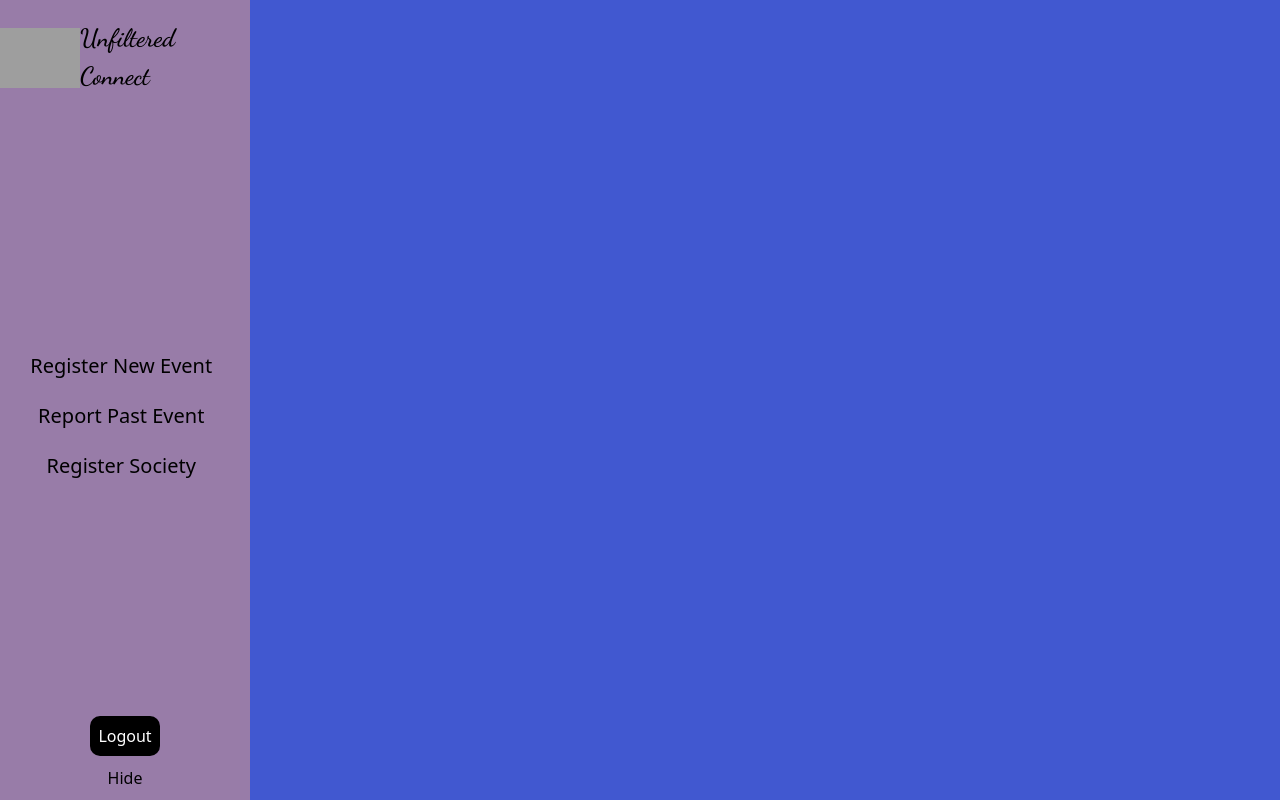
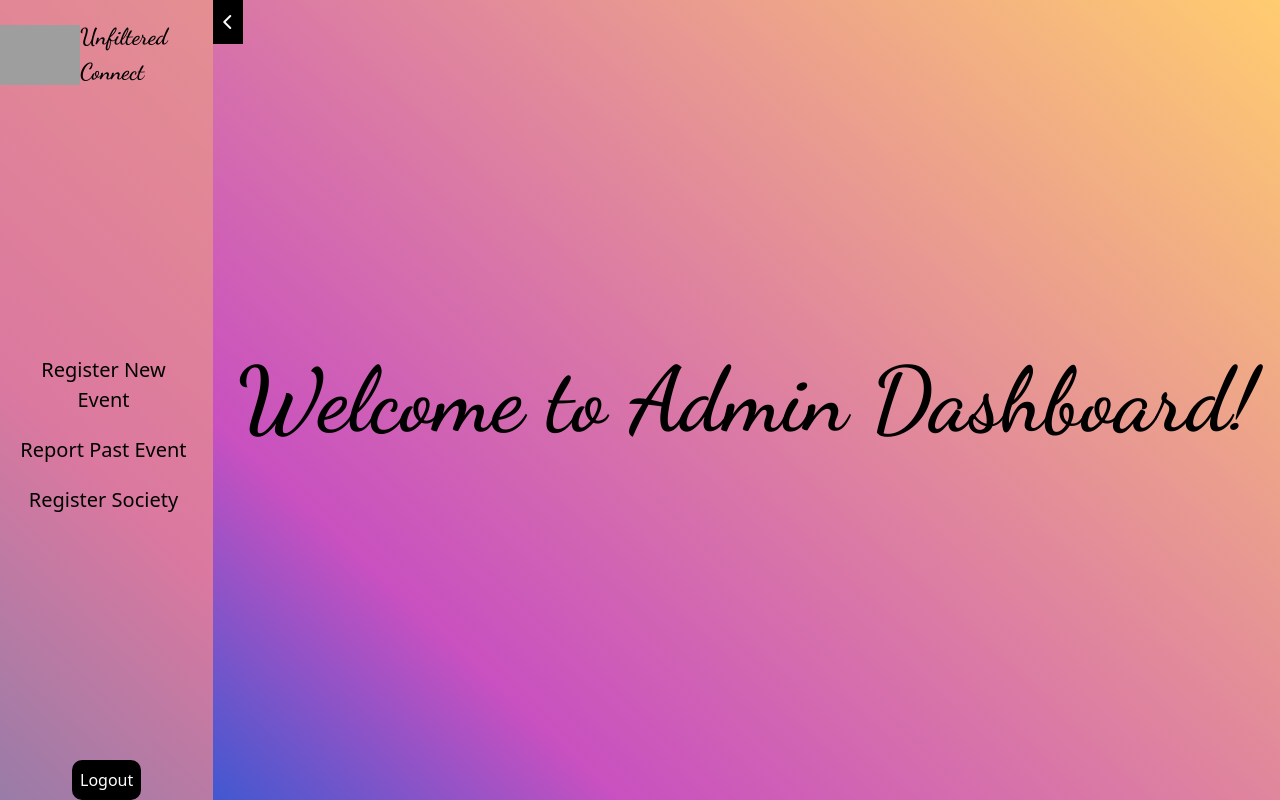
Before and after one commit to Rohan27s/Unfiltered-connect, a React (Vite) app: page /adminPanel in a window 1280 px wide. Built offline with nearby package versions, Linux system fonts and the light colour scheme; grey boxes are pictures that could not be loaded.

Commit message:
bug sorted

```diff
--- a/src/App.css
+++ b/src/App.css
@@ -784,9 +784,10 @@ article.nextSlide {
   display: flex;
   flex-direction: column;
   background-color: rgb(237 159 129 / 51%);
-  position: fixed;
+  position: sticky;
+  top: 0;
   left: 0;
-  width: 20vw;
+  width: 20%;
   justify-content: space-between;
   height: 100vh;
 }
@@ -802,10 +803,10 @@ article.nextSlide {
 }
 
 .admin-container {
-  position: absolute;
-  width: 80vw;
+  position: relative;
+  width: 100%;
   margin: auto;
-  right: 0;
+  /* right: 0; */
   background-color: #4158D0;
   background-image: linear-gradient(43deg, #4158D0 0%, #C850C0 21%, #FFCC70 100%);
 }
@@ -869,8 +870,8 @@ article.nextSlide {
 
 .default-admin h1 {
   font-size: 90px;
-  position: absolute;
-  top: 40%;
+  /* position: absolute; */
+  /* top: 40%; */
   font-family: 'Dancing Script', cursive;
 }
 
@@ -914,10 +915,10 @@ margin: 20px auto;
   width: 20%;
 }
 .main-admin h2 {
-  font-size: 25px;
+  font-size: 23px;
   font-weight: 500;
   margin: 20px 0;
-
+  width: 100%;
 }
 
 .event-submit {
@@ -1158,10 +1159,13 @@ text-align: center;
 }
 .main-admin {
   display: flex;
+  flex-direction: row;
 }
 
 .admin-nav {
-  width: 250px;
+
+  width: 20vw;
+  z-index: 1;
   transition: width 0.3s ease;
   /* Add any other necessary styles for the sidebar */
 }
@@ -1179,17 +1183,29 @@ text-align: center;
 .sidebar-toggle {
   display: block;
   margin-top: auto;
+  position: absolute;
+  z-index: 1;
   background: none;
   border: none;
   padding: 10px;
+  top: 0;
+  color: white;
+  background: black;
+  right: -30px;
   cursor: pointer;
   text-align: center;
-  /* Add any other necessary styles for the toggle button */
 }
-
-.sidebar-toggle.collapsed {
+.default-admin{
+  display: flex;
+  justify-content: center;
+  height: 100vh;
+  width: 100%;
+  text-align: center;
+  align-items: center;
+}
+/* .sidebar-toggle.collapsed {
   transform: rotate(-90deg);
-}
+} */
 
 .admin-container {
   flex-grow: 1;
--- a/src/pages/Admin.jsx
+++ b/src/pages/Admin.jsx
@@ -54,6 +54,9 @@ const Admin = () => {
         <div className="admin-nav">
           <div className="top-admin-nav">
             {/* Logo */}
+            <button className={`sidebar-toggle ${sidebarCollapsed ? 'collapsed' : ''}`} onClick={toggleSidebar}>
+            {sidebarCollapsed?<i class="fa-solid fa-chevron-right"></i>:<i class="fa-solid fa-chevron-left"></i> }
+          </button>
             <Link to="/" className="block logo" aria-label="Cruip">
               <img className='nav-logo' src="https://res.cloudinary.com/rohangotwal/image/upload/v1671085611/Blog/logo_cy14jc.png" alt="" />
               {sidebarCollapsed ? "" : <h2>Unfiltered Connect</h2>}
@@ -67,9 +70,7 @@ const Admin = () => {
           <div className="bottom-nav-admin">
             <button className={`mid-admin-nav ${sidebarCollapsed ? 'logout collapsed' : 'logout'}`} onClick={handleLogout}>Logout</button>
           </div>
-          <button className={`sidebar-toggle ${sidebarCollapsed ? 'collapsed' : ''}`} onClick={toggleSidebar}>
-            {sidebarCollapsed?"Show":"Hide" }
-          </button>
+
         </div>
         <div className="admin-container">
           {curr}
--- a/src/partials/admin/Default.jsx
+++ b/src/partials/admin/Default.jsx
@@ -2,7 +2,9 @@ import React from 'react'
 
 const Default = () => {
   return (
-    <div className='default-admin'></div>
+    <div className='default-admin'>
+      <h1>Welcome to Admin Dashboard!</h1>
+    </div>
   )
 }
 
```
